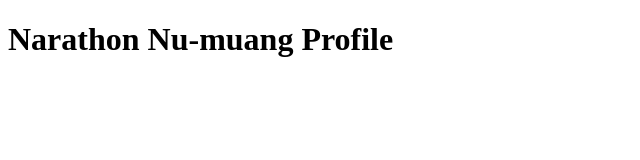
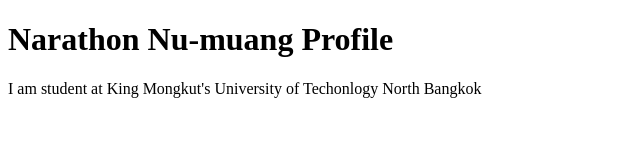
Before and after one commit to Narathon082/github-desktop-project, a plain HTML site: page index.html in a window 1280 px wide. Shown: the whole page, without its empty margins (0-640 px from the left). Drawn offline with Linux system fonts and the light colour scheme.

Commit message:
Add information
add information

```diff
--- a/index.html
+++ b/index.html
@@ -7,5 +7,6 @@
 </head>
 <body>
     <h1>Narathon Nu-muang Profile</h1>
+    <p>I am student at King Mongkut's University of Techonlogy North Bangkok</p>
 </body>
 </html>
```
